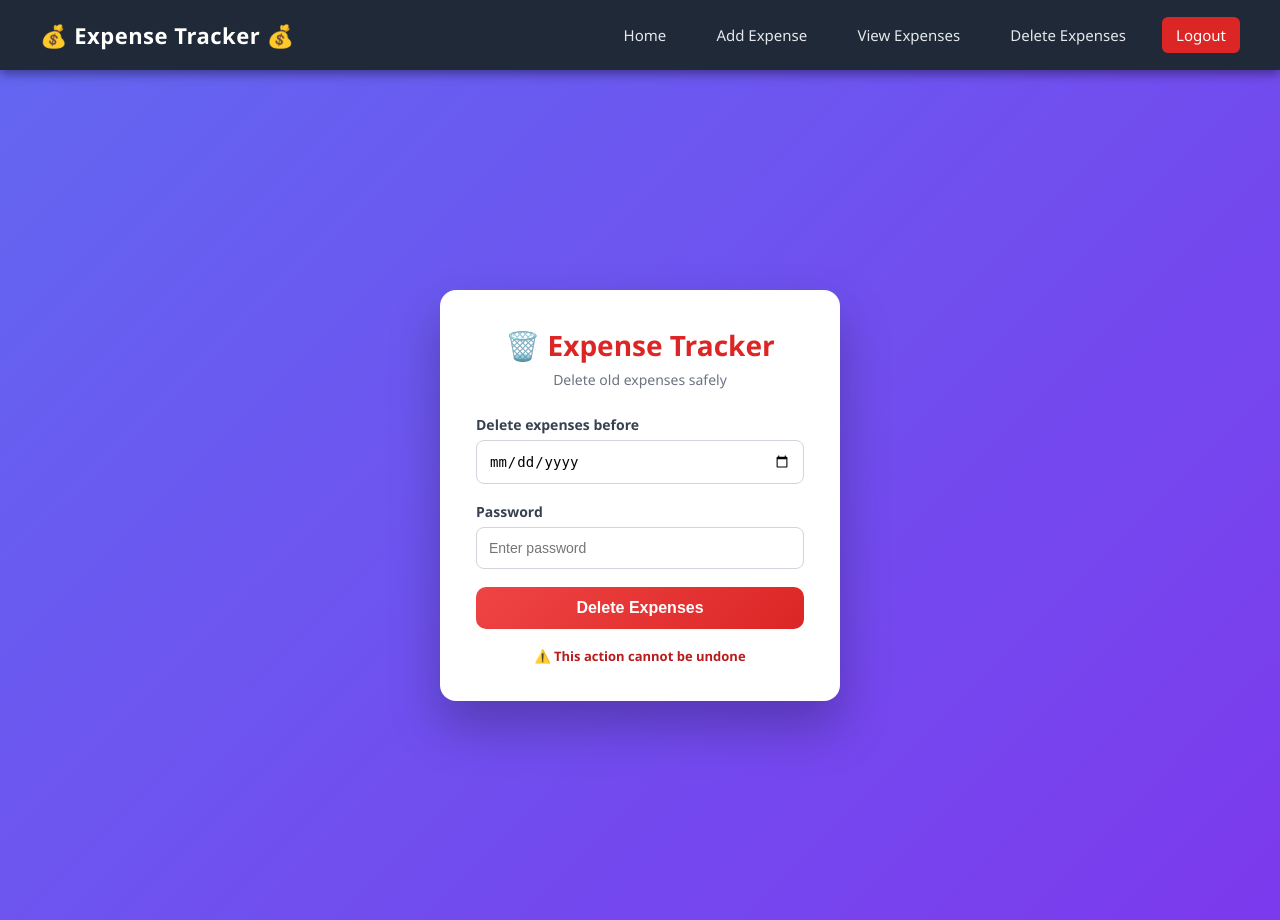
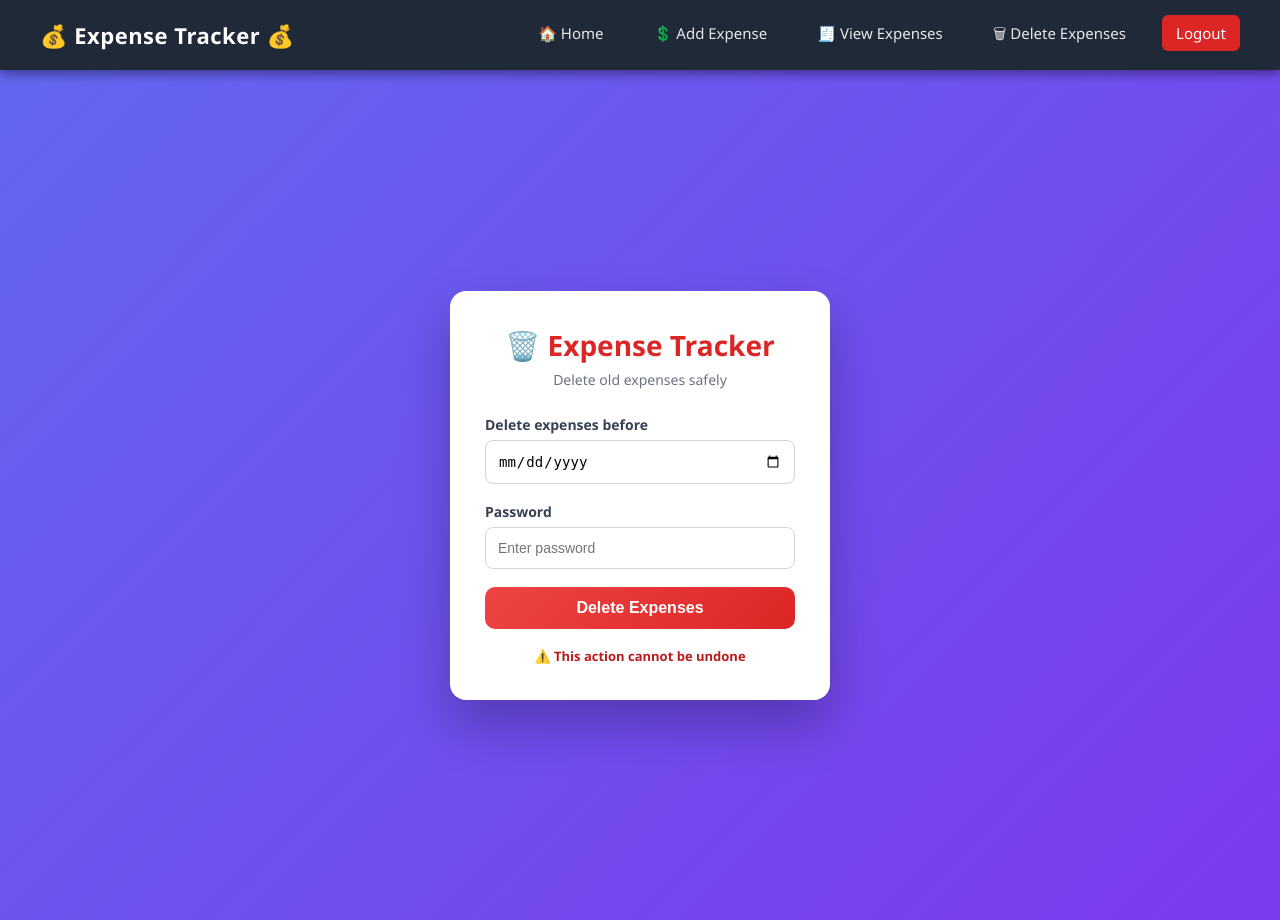
Before and after one commit to kowshik1509/Expense-Tracker, a Flask app: page /ExpenseTracker/DeleteOldExpenses in a window 1280 px wide. Run offline with Flask 2, Linux system fonts and the light colour scheme; the visitor is signed in with stand-in values (Sample User, id 1); some libraries are stand-ins or nearby versions.

Commit message:
Made some UI changes

```diff
--- a/templates/base.html
+++ b/templates/base.html
@@ -107,10 +107,10 @@
         <div class="logo">💰 Expense Tracker 💰</div>
 
         <div class="nav-links">
-            <a href="/ExpenseTracker/Home">Home</a>
-            <a href="/ExpenseTracker/AddExpense">Add Expense</a>
-            <a href="/ExpenseTracker/GetExpenses">View Expenses</a>
-            <a href="/ExpenseTracker/DeleteOldExpenses">Delete Expenses</a>
+            <a href="/ExpenseTracker/Home">🏠 Home</a>
+            <a href="/ExpenseTracker/AddExpense">💲 Add Expense</a>
+            <a href="/ExpenseTracker/GetExpenses">🧾 View Expenses</a>
+            <a href="/ExpenseTracker/DeleteOldExpenses">🗑 Delete Expenses</a>
             <a href="/logout" class="logout">Logout</a>
         </div>
     </nav>
--- a/templates/create_user.html
+++ b/templates/create_user.html
@@ -10,7 +10,7 @@
   /* CARD */
   .expense-card {
     background: #ffffff;
-    width: 360px;
+    width: 400px;
     padding: 35px;
     border-radius: 16px;
     box-shadow: 0 25px 50px rgba(0,0,0,0.25);
--- a/templates/delete_expenses.html
+++ b/templates/delete_expenses.html
@@ -14,8 +14,8 @@
   /* CARD */
   .expense-card {
     background: #ffffff;
-    width: 400px;
-    padding: 36px;
+    width: 380px;
+    padding: 35px;
     border-radius: 16px;
     box-shadow: 0 25px 50px rgba(0,0,0,0.25);
     text-align: center;
@@ -94,7 +94,6 @@
 
       <label>Password</label>
       <input type="password" name="password" placeholder="Enter password" required>
-
       <button type="submit">Delete Expenses</button>
     </form>
 
--- a/templates/get_expenses.html
+++ b/templates/get_expenses.html
@@ -8,6 +8,7 @@
     display: flex;
     justify-content: center;
     margin-bottom: 40px;
+    min-height: calc(100vh - 70px);
   }
 
   .expense-card {
--- a/templates/home.html
+++ b/templates/home.html
@@ -100,7 +100,7 @@
       <h3>💰 Total Expense</h3>
       <div class="amount">₹ {{ grand_total }}</div>
 
-      <h4>Categories Used</h4>
+      <h4>No. of Categories </h4>
       <div class="count">{{ categories|length }}</div>
     </div>
 
```
